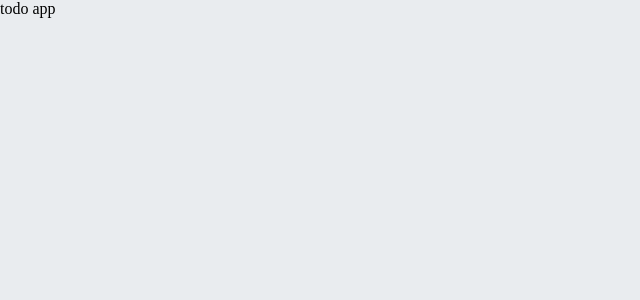
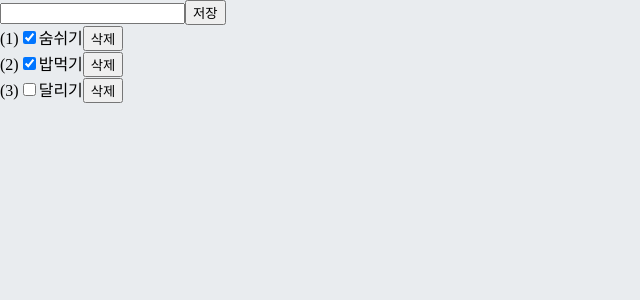
Before and after one commit to devpang20/reactByVlpt, a React (Create React App) app: page / in a window 1280 px wide. Shown: the top 300 px of the page, without its empty margins (0-640 px from the left). Built offline with nearby package versions, Linux system fonts and the light colour scheme.

Commit message:
feat:add pure version todo app

```diff
--- a/src/App.js
+++ b/src/App.js
@@ -1,33 +1,60 @@
-import React from 'react';
+import React, { useState, useRef } from 'react';
+import TodoInsert from './components/TodoInsert';
+import TodoList from './components/TodoList';
+import TodoTemplate from './components/TodoTemplate';
 
 const App = () => {
-  /**
-   * add data
-   * use useState
-   */
+  const [todos, setTodos] = useState([
+    {
+      id: 1,
+      text: '숨쉬기',
+      checked: true,
+    },
+    {
+      id: 2,
+      text: '밥먹기',
+      checked: true,
+    },
+    {
+      id: 3,
+      text: '달리기',
+      checked: false,
+    },
+  ]);
 
-  /**
-   * add id
-   * use useRef
-   */
+  const nextId = useRef(3);
 
-  /**
-   *  add onInsert
-   *  use useCallback
-   *  use setTodos
-   */
+  const onInsert = (text) => {
+    setTodos(
+      todos.concat([
+        {
+          id: nextId.current + 1,
+          text,
+          checked: false,
+        },
+      ]),
+    );
+    nextId.current++;
+  };
 
-  /**
-   * add onRemove
-   * use setTodos
-   */
+  const onToggle = (id) => {
+    setTodos(
+      todos.map((todo) =>
+        todo.id === id ? { ...todo, checked: !todo.checked } : todo,
+      ),
+    );
+  };
 
-  /**
-   * onToggle
-   * use setTodos
-   */
+  const onDelete = (id) => {
+    setTodos(todos.filter((todo) => todo.id !== id));
+  };
 
-  return <div>todo app</div>;
+  return (
+    <TodoTemplate>
+      <TodoInsert onInsert={onInsert} />
+      <TodoList todos={todos} onToggle={onToggle} onDelete={onDelete} />
+    </TodoTemplate>
+  );
 };
 
 export default App;
--- a/src/components/TodoInsert.js
+++ b/src/components/TodoInsert.js
@@ -1,4 +1,26 @@
-// import { MdAdd } from 'react-icons/md'
-// import '../styles/TodoInsert.scss';
+import React, { useState } from 'react';
 
-//form.TodoInsert > input button > MdAdd
+const TodoInsert = ({ onInsert }) => {
+  const [text, setText] = useState('');
+
+  const onChange = (e) => {
+    setText(e.target.value);
+  };
+
+  const onSubmit = (e) => {
+    onInsert(text);
+    setText('');
+    e.preventDefault();
+  };
+
+  return (
+    <div>
+      <form onSubmit={onSubmit}>
+        <input value={text} onChange={onChange} />
+        <button type="submit">저장</button>
+      </form>
+    </div>
+  );
+};
+
+export default TodoInsert;
--- a/src/components/TodoList.js
+++ b/src/components/TodoList.js
@@ -1,6 +1,19 @@
-// import TodoListItem from './TodoListItem';
-// import '../styles/TodoList.scss';
+import React from 'react';
+import TodoListItem from './TodoListItem';
 
-/**
- * div.TodoList
- */
+const TodoList = ({ todos, onToggle, onDelete }) => {
+  return (
+    <div>
+      {todos.map((todo) => (
+        <TodoListItem
+          key={todo.id}
+          todo={todo}
+          onToggle={onToggle}
+          onDelete={onDelete}
+        />
+      ))}
+    </div>
+  );
+};
+
+export default TodoList;
--- a/src/components/TodoListItem.js
+++ b/src/components/TodoListItem.js
@@ -1,8 +1,16 @@
-// import cn from 'classnames';
-// import { MdCheckBoxOutlineBlank, MdCheckBox, MdRemoveCircleOutline } from 'react-icons/md'
-// import '../styles/TodoListItem.scss';
+import React from 'react';
 
-/**
- * components
- * div.TodoListItem > div.checkbox > div.text div.remove
- */
+const TodoListItem = ({ todo, onToggle, onDelete }) => {
+  const { id, text, checked } = todo;
+
+  return (
+    <div>
+      ({id})
+      <input type="checkbox" checked={checked} onChange={() => onToggle(id)} />
+      <span>{text}</span>
+      <button onClick={() => onDelete(id)}>삭제</button>
+    </div>
+  );
+};
+
+export default TodoListItem;
--- a/src/components/TodoTemplate.js
+++ b/src/components/TodoTemplate.js
@@ -1,6 +1,7 @@
-// import '../styles/TodoTemplate.scss';
+import React from 'react';
 
-/**
- * components
- * div.TodoTemplate > div.app-title  div.content
- */
+const TodoTemplate = ({ children }) => {
+  return <div>{children}</div>;
+};
+
+export default TodoTemplate;
--- a/src/skeletonComponents/TodoInsert.js
+++ /dev/null
@@ -1,4 +0,0 @@
-// import { MdAdd } from 'react-icons/md'
-// import '../styles/TodoInsert.scss';
-
-//form.TodoInsert > input button > MdAdd
--- a/src/skeletonComponents/TodoList.js
+++ /dev/null
@@ -1,6 +0,0 @@
-// import TodoListItem from './TodoListItem';
-// import '../styles/TodoList.scss';
-
-/**
- * div.TodoList
- */
--- a/src/skeletonComponents/TodoTemplate.js
+++ /dev/null
@@ -1,6 +0,0 @@
-// import '../styles/TodoTemplate.scss';
-
-/**
- * components
- * div.TodoTemplate > div.app-title  div.content
- */
```
Also changed, not shown: public/indexTemplate.html (added, +20 -0 lines), src/App.css (deleted, +0 -38 lines), src/AppSkeleton.js (deleted, +0 -32 lines), src/skeletonComponents/TodoListItem.js (deleted, +0 -8 lines), 2 other files (tests, documents, lock files or other folders).
